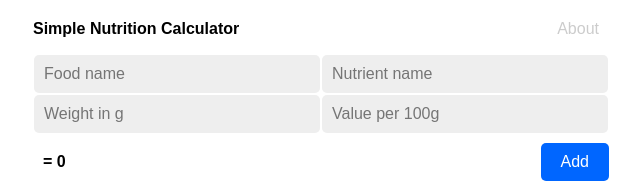
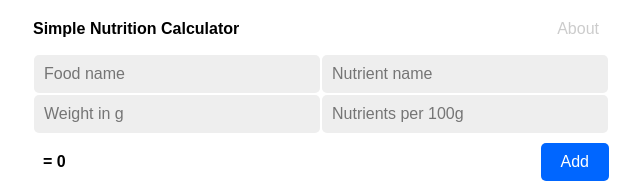
Before and after one commit to andrereus/simple-nutrition-calculator, a React (Vite) app: page / in a window 1280 px wide. Shown: the top 185 px of the page, without its empty margins (319-959 px from the left). Built offline with nearby package versions, Linux system fonts and the light colour scheme.

Commit message:
Change input placeholder

```diff
--- a/src/components/Form.js
+++ b/src/components/Form.js
@@ -40,7 +40,7 @@ class Form extends Component {
             <input
               type="number"
               name="nutrition"
-              placeholder={nutrient ? nutrient + ' per 100g' : 'Value per 100g'}
+              placeholder={nutrient ? nutrient + ' per 100g' : 'Nutrients per 100g'}
               value={nutrition}
               onChange={this.props.handleInput}
               className="form__nutrition"
--- a/src/styles/components/_form.scss
+++ b/src/styles/components/_form.scss
@@ -3,7 +3,7 @@
   flex-wrap: wrap;
 
   input {
-    width: 130px;
+    width: 160px;
     flex-grow: 1;
     padding: 10px;
     border: none;
```
